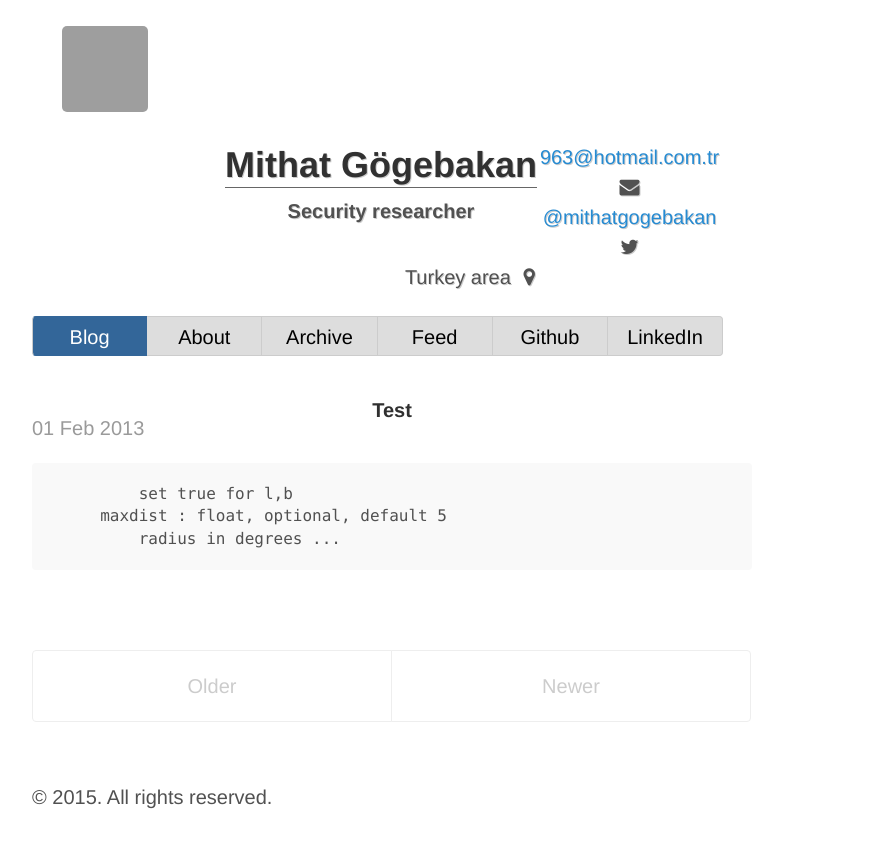
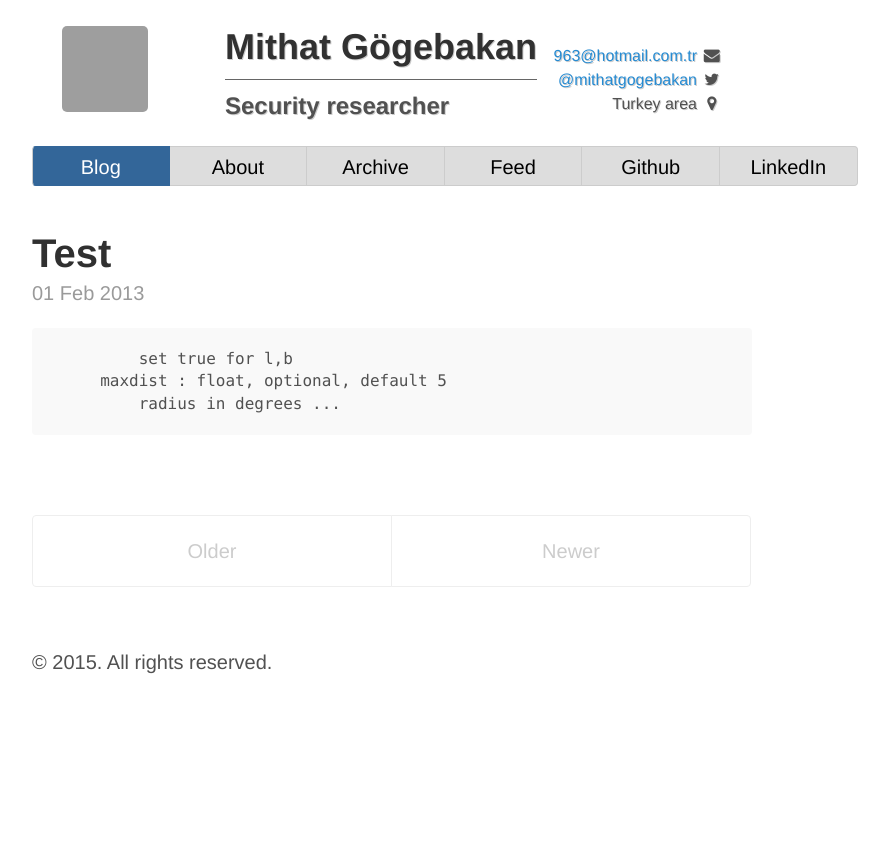
Before and after one commit to 963/963.github.io, a Jekyll site: the page built from index.html, in a window 1280 px wide. Shown: the top 848 px of the page, without its empty margins (248-1137 px from the left). Built offline with Jekyll 4.4.1, drawn with Linux system fonts in a browser that asks for light colours; nearby versions of some CDN libraries; some web fonts are replaced; Markdown is read by kramdown in place of the engine named in the settings; the list of posts is cut into pages by our own code; grey boxes are pictures that could not be loaded.

Commit message:
css edit

```diff
--- a/public/css/poole.css
+++ b/public/css/poole.css
@@ -194,23 +194,7 @@ h4, h5, h6 {
     float: left;
 }
 
- .head, .headerright, .description, .add, #headername, .position {
-        text-align: center;
-    }
 
-    h1, .description, .position, .add {
-        font-size: inherit;
-        margin: 0px;
-        text-align: center;
-    }
-
-    .add {
-        margin-bottom: 10px;
-    }
-
-    .bound, .headerleft, #divbodyholder {
-        width: 100% !important;
-    }
 
 
 
```
